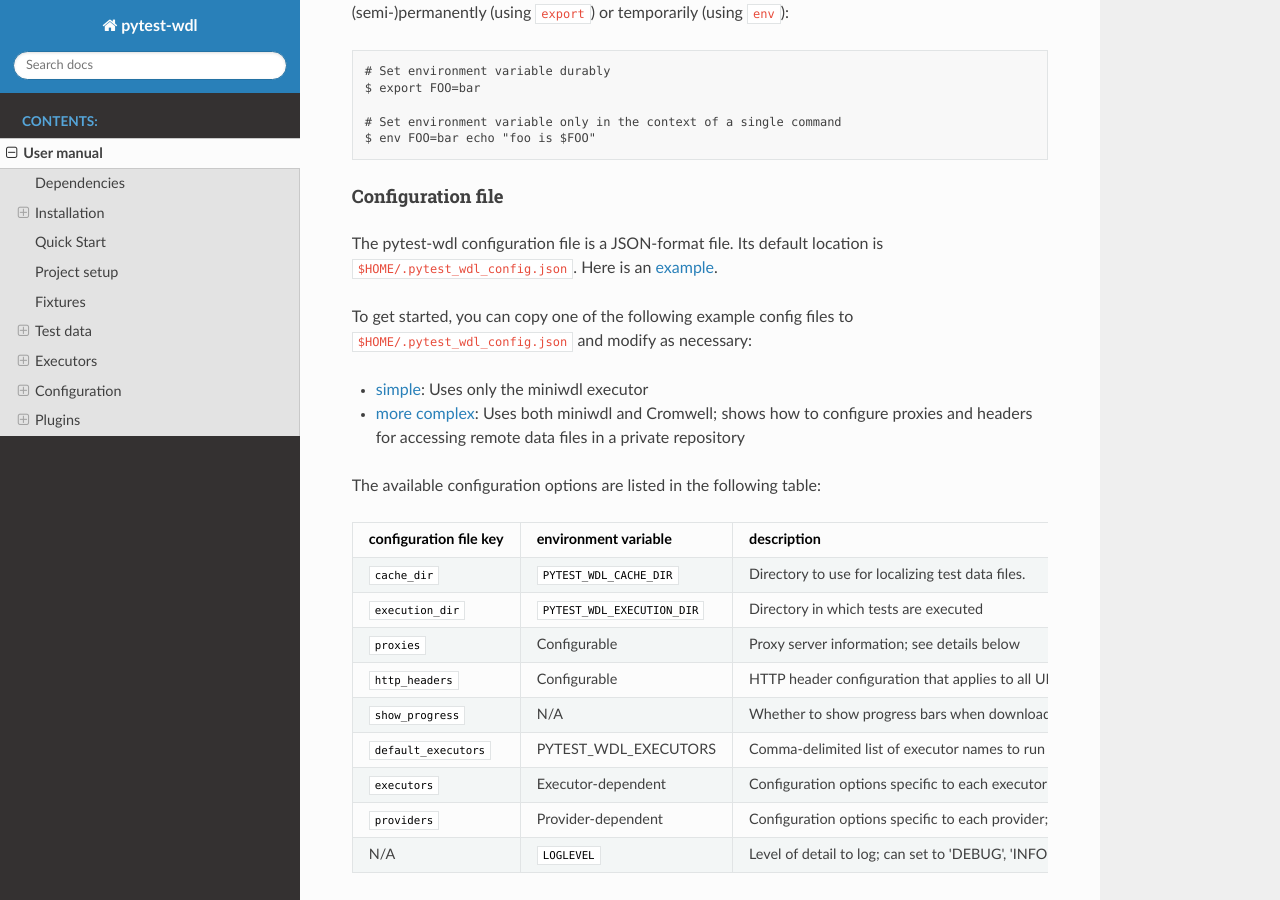
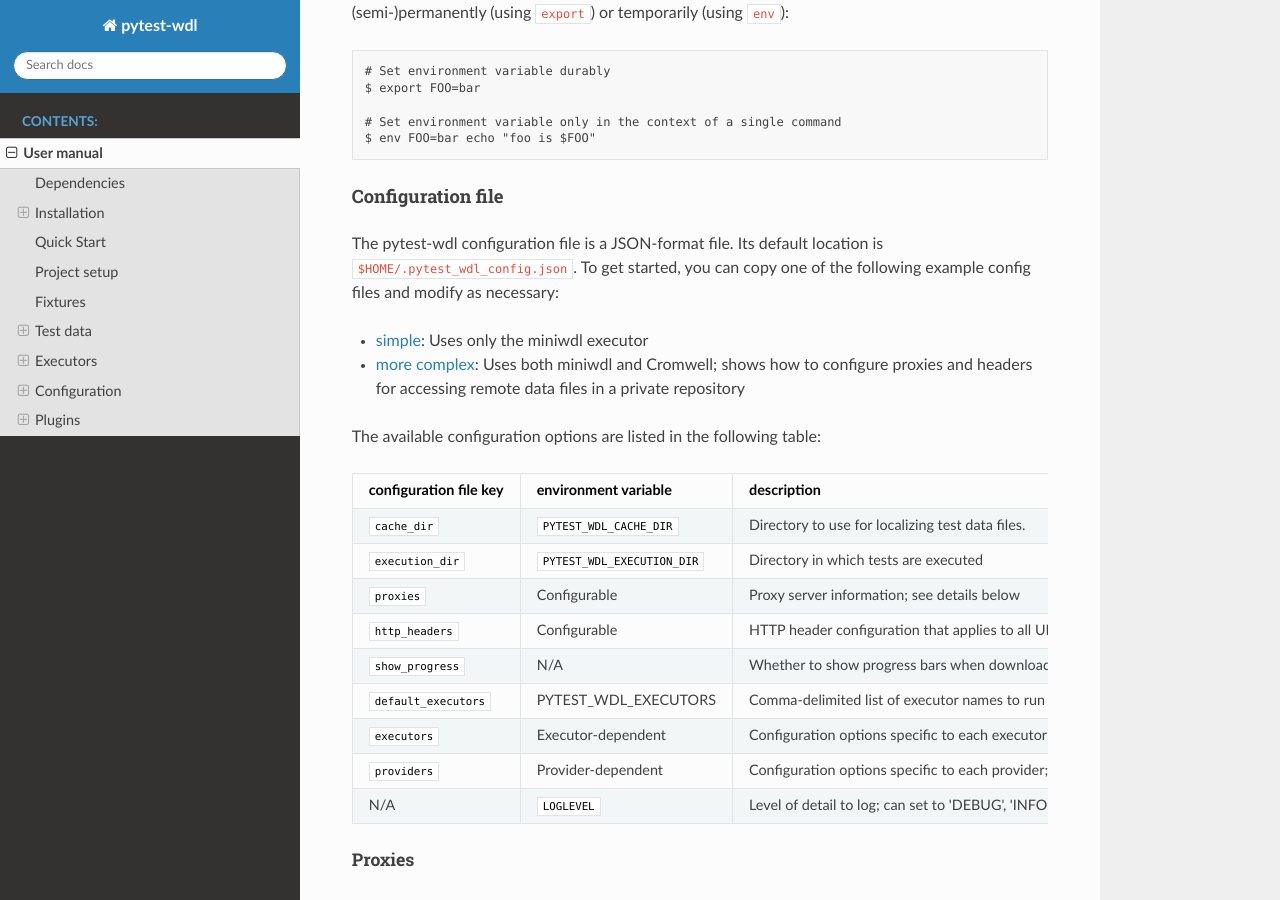
Before and after one commit to EliLillyCo/pytest-wdl, a Sphinx documentation site: the page built from docs/source/manual.md, in a window 1280 px wide and 900 px high, scrolled down 11938 px. Built offline with Sphinx 7.4.7 and the Read the Docs theme 2.0.0, drawn with Linux system fonts in a browser that asks for light colours; pages that are not in the unit, such as notebooks, are missing from menus.

Commit message:
Fix links in manual

```diff
--- a/docs/source/manual.md
+++ b/docs/source/manual.md
@@ -443,12 +443,10 @@
 
 #### Configuration file
 
-The pytest-wdl configuration file is a JSON-format file. Its default location is `$HOME/.pytest_wdl_config.json`. Here is an [example](https://github.com/EliLillyCo/pytest-wdl/examples/.pytest_wdl_config.json).
+The pytest-wdl configuration file is a JSON-format file. Its default location is `$HOME/.pytest_wdl_config.json`. To get started, you can copy one of the following example config files and modify as necessary:
 
-To get started, you can copy one of the following example config files to `$HOME/.pytest_wdl_config.json` and modify as necessary:
-
-* [simple](https://github.com/EliLillyCo/pytest-wdl/blob/develop/examples/simple.pytest_wdl_config.json): Uses only the miniwdl executor
-* [more complex](https://github.com/EliLillyCo/pytest-wdl/blob/develop/examples/complex.pytest_wdl_config.json): Uses both miniwdl and Cromwell; shows how to configure proxies and headers for accessing remote data files in a private repository
+* [simple](https://github.com/EliLillyCo/pytest-wdl/blob/develop/examples/config/simple.pytest_wdl_config.json): Uses only the miniwdl executor
+* [more complex](https://github.com/EliLillyCo/pytest-wdl/blob/develop/examples/config/complex.pytest_wdl_config.json): Uses both miniwdl and Cromwell; shows how to configure proxies and headers for accessing remote data files in a private repository
 
 The available configuration options are listed in the following table:
 
```
